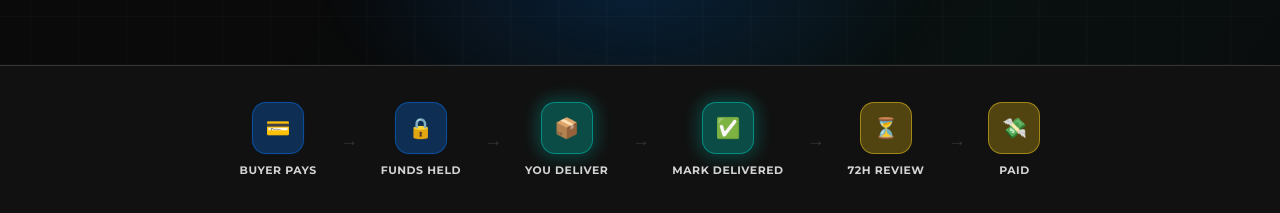
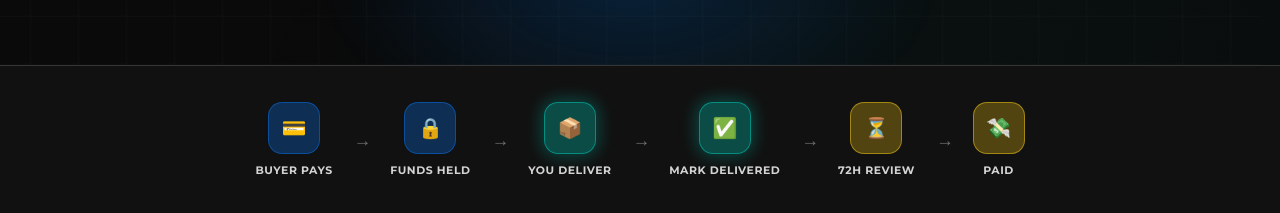
Before and after one commit to verlohq-hub/verlopay-website, a plain HTML site: page index.html in a window 1280 px wide. Shown: the part 820-1033 px from the top of the page. Drawn offline with Linux system fonts and the light colour scheme.

Commit message:
Update index.html

```diff
--- a/index.html
+++ b/index.html
@@ -150,7 +150,7 @@
 .flow-icon.teal{background:rgba(0,187,170,0.35);border:1.5px solid rgba(0,187,170,0.6)}
 .flow-icon.gold{background:rgba(231,189,22,0.3);border:1.5px solid rgba(231,189,22,0.55)}
 .flow-label{font-size:0.68rem;color:rgba(255,255,255,0.82);font-weight:700;letter-spacing:0.05em;text-transform:uppercase;white-space:nowrap}
-.flow-arrow{color:rgba(255,255,255,0.4);font-size:1.1rem;padding:0 0.2rem}
+.flow-arrow{color:rgba(255,255,255,0.85);font-size:1.1rem;padding:0 0.2rem text-shadow:0 0 6px rgba(255,255,255,0.25)};
 
 /* SECTIONS */
 section{padding:5rem 5%}
```
